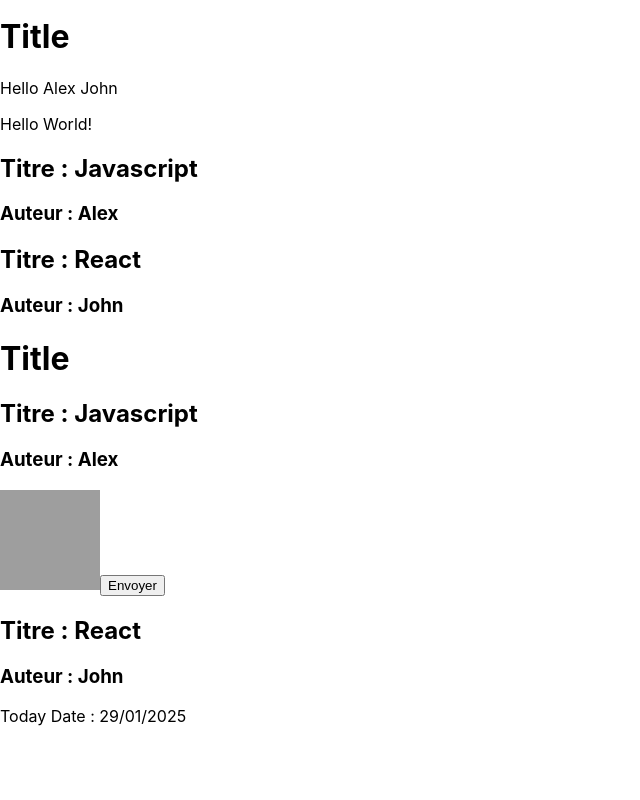
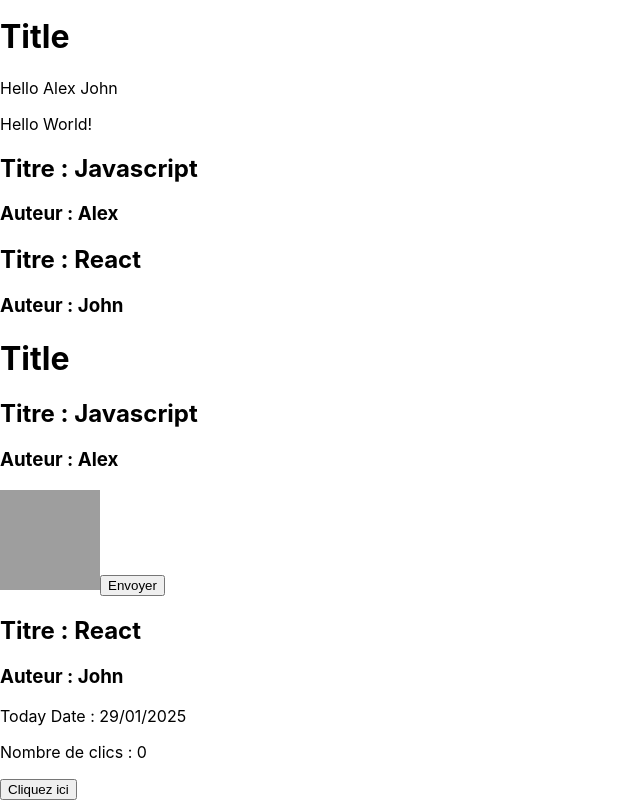
Before and after one commit to abjava88/cours-react1, a React (Create React App) app: page / in a window 1280 px wide. Shown: the part 246-1046 px from the top of the page, without its empty margins (0-640 px from the left). Before the commit the page ends 972 px from the top, so only its background shows below. Built offline with nearby package versions, Linux system fonts and the light colour scheme; grey boxes are pictures that could not be loaded; the HTML template or start-up script is replaced by a standard one.

Commit message:
Hooks - exemple varibale etat.

```diff
--- a/src/App.js
+++ b/src/App.js
@@ -7,6 +7,7 @@ import Title from "./components/ch03/Title";
 import Title2 from "./components/ch03/Title2";
 import Title3 from "./components/ch03/Title3";
 import TodayDate from "./components/ch03/TodayDate";
+import Counter from "./components/ch04/Counter";
 
 function App() {
   return (
@@ -27,6 +28,7 @@ function App() {
         <Title3 title="React" author="John" />
       </Book2>
       <TodayDate />
+      <Counter />
     </div>
   );
 }
--- /dev/null
+++ b/src/components/ch04/Counter.js
@@ -0,0 +1,17 @@
+import React, { useState } from "react";
+
+const Counter = () => {
+  const [click, setClick] = useState(0);
+  console.log(`Counter render`);
+
+  return (
+    <>
+      <div>
+        <p>Nombre de clics : {click}</p>
+        <button onClick={() => setClick(click + 1)}>Cliquez ici</button>
+      </div>
+    </>
+  );
+};
+
+export default Counter;
```
